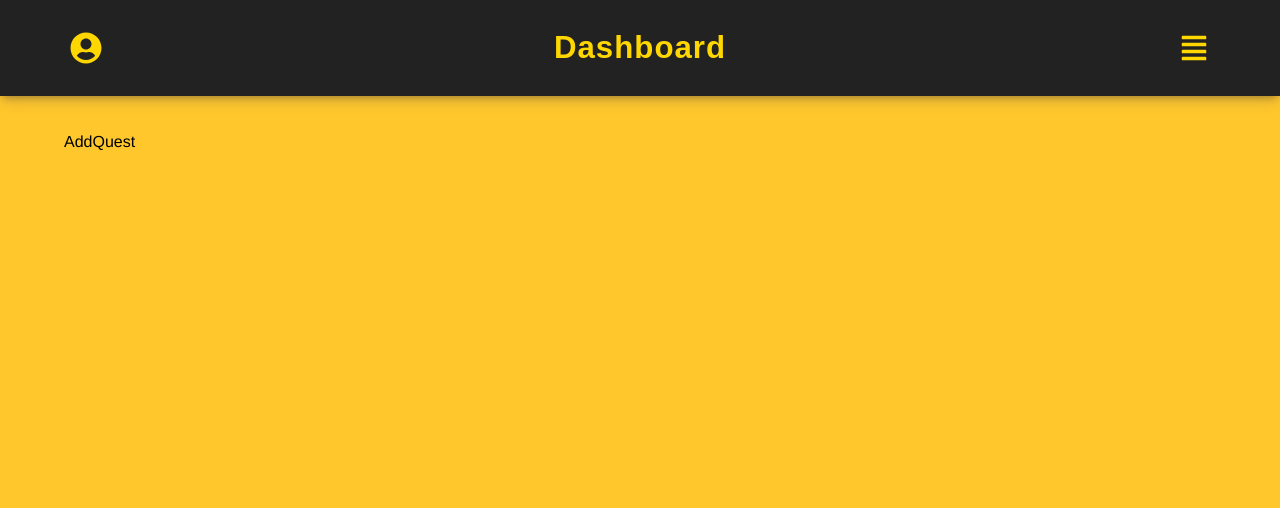
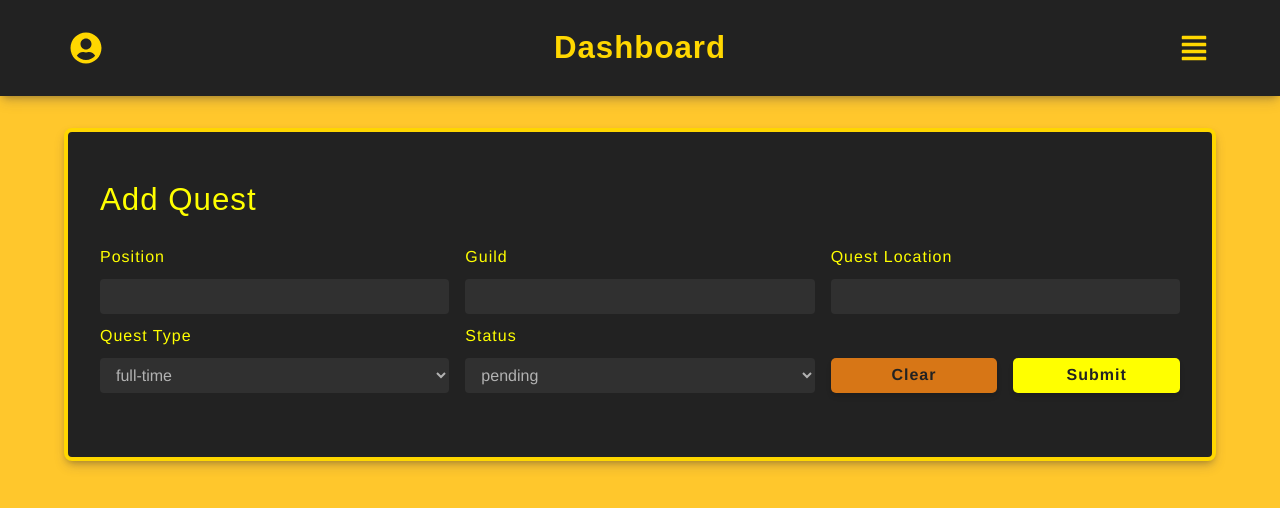
Before and after one commit to DrakonZZZ/Personer, a React (Vite) app: page /dashboard/add-quest in a window 1280 px wide. Shown: the top 508 px of the page. Built offline with nearby package versions, Linux system fonts and the light colour scheme; sample sign-in values are in the browser's storage.

Commit message:
quest page

```diff
--- /dev/null
+++ b/features/quests/questSlice.js
@@ -0,0 +1,28 @@
+import { createSlice, createAsyncThunk } from '@reduxjs/toolkit';
+import endPoint from '../../utils/axios';
+import { getDataFromSession } from '../../utils/session';
+
+const initialState = {
+  jobTypeOptions: ['internship', 'part-time', 'full-time', 'remote'],
+  statusOptions: ['interview', 'declined', 'pending'],
+  status: 'pending',
+  jobType: 'full-time',
+  position: '',
+  company: '',
+  jobLocation: '',
+  editJobId: '',
+  isEditing: false,
+  isLoading: false,
+};
+
+const questSlice = createSlice({
+  name: 'quest',
+  initialState,
+  handleChange: (state, { payload }) => {
+    const { name, value } = payload;
+    state[name] = value;
+  },
+});
+
+export const { handleChange } = questSlice.actions;
+export default questSlice.reducer;
--- /dev/null
+++ b/features/users/userAction.js
@@ -0,0 +1,37 @@
+import endPoint from '../../utils/axios';
+import { logout } from './userSlice';
+
+export const registerUserThunk = async (user, thunkPoint) => {
+  try {
+    const res = await endPoint.post('/auth/register', user);
+    console.log(res.data);
+    return res.data;
+  } catch (error) {
+    return thunkPoint.rejectWithValue(error.response.data.msg);
+  }
+};
+
+export const loginUserThunk = async (user, thunkPoint) => {
+  try {
+    const res = await endPoint.post('/auth/login', user);
+    return res.data;
+  } catch (error) {
+    return thunkPoint.rejectWithValue(error.response.data.msg);
+  }
+};
+
+export const updateUserThunk = async (user, thunkPoint) => {
+  try {
+    const res = await endPoint.patch('/auth/updateUser', user, {
+      headers: {
+        Authorization: `Bearer ${thunkPoint.getState().user.userInfo.token}`,
+      },
+    });
+    return res.data;
+  } catch (error) {
+    if (error.response.status == 401) {
+      thunkPoint.dispatch(logout());
+    }
+    return thunkPoint.rejectWithValue(error.response.data.msg);
+  }
+};
--- a/features/users/userSlice.js
+++ b/features/users/userSlice.js
@@ -1,11 +1,15 @@
 import { createSlice, createAsyncThunk } from '@reduxjs/toolkit';
-import endPoint from '../../utils/axios';
 import {
   getDataFromSession,
   addDataToSession,
   clearFromSession,
 } from '../../utils/session';
 import { toast } from 'react-toastify';
+import {
+  loginUserThunk,
+  registerUserThunk,
+  updateUserThunk,
+} from './userAction';
 
 const initialState = {
   isLoading: false,
@@ -16,41 +20,21 @@ const initialState = {
 export const registerUser = createAsyncThunk(
   'user/registerUser',
   async (user, thunkPoint) => {
-    try {
-      const res = await endPoint.post('/auth/register', user);
-      console.log(res.data);
-      return res.data;
-    } catch (error) {
-      return thunkPoint.rejectWithValue(error.response.data.msg);
-    }
+    return registerUserThunk(user, thunkPoint);
   }
 );
 
 export const loginUser = createAsyncThunk(
   'user/loginUser',
   async (user, thunkPoint) => {
-    try {
-      const res = await endPoint.post('/auth/login', user);
-      return res.data;
-    } catch (error) {
-      return thunkPoint.rejectWithValue(error.response.data.msg);
-    }
+    return loginUserThunk(user, thunkPoint);
   }
 );
 
 export const updateUser = createAsyncThunk(
   'user/updateUser',
   async (user, thunkPoint) => {
-    try {
-      const res = await endPoint.patch('/auth/updateUser', user, {
-        headers: {
-          Authorization: `Bearer ${thunkPoint.getState().user.userInfo.token}`,
-        },
-      });
-      return res.data;
-    } catch (error) {
-      return thunkPoint.rejectWithValue(error.response.data.msg);
-    }
+    return updateUserThunk(user, thunkPoint);
   }
 );
 
--- a/src/components/FormSec.jsx
+++ b/src/components/FormSec.jsx
@@ -1,5 +1,3 @@
-import React from 'react';
-
 const FormSec = ({ type, name, value, handleChange, lableText }) => {
   return (
     <div className="form-row">
--- /dev/null
+++ b/src/components/FormSelect.jsx
@@ -0,0 +1,26 @@
+const FormSelect = ({ labelText, name, value, options, inputHandler }) => {
+  return (
+    <div className="form-row">
+      <label htmlFor={name} className="form-label">
+        {labelText || name}
+      </label>
+      <select
+        id={name}
+        name={name}
+        value={value}
+        onChange={inputHandler}
+        className="form-select"
+      >
+        {options.map((item, idx) => {
+          return (
+            <option key={idx} value={item}>
+              {item}
+            </option>
+          );
+        })}
+      </select>
+    </div>
+  );
+};
+
+export default FormSelect;
--- a/src/index.css
+++ b/src/index.css
@@ -641,6 +641,10 @@ ul {
   height: 35px;
 }
 
+option:hover {
+  background-color: var(--primary-2);
+}
+
 input:-webkit-autofill,
 input:-webkit-autofill:focus {
   transition: background-color 600000s 0s, color 600000s 0s;
--- a/src/pages/dashboard/AddQuest.jsx
+++ b/src/pages/dashboard/AddQuest.jsx
@@ -1,7 +1,98 @@
-import React from 'react';
+import { FormSec } from '../../components';
+import { useSelector, useDispatch } from 'react-redux';
+import { styled } from 'styled-components';
+import { StyledInterface } from './Profile';
+import { toast } from 'react-toastify';
+import FormSelect from '../../components/FormSelect';
+import { handleChange } from '../../../features/quests/questSlice';
 
 const AddQuest = () => {
-  return <div>AddQuest</div>;
+  const {
+    position,
+    company,
+    jobLocation,
+    jobType,
+    status,
+    jobTypeOptions,
+    statusOptions,
+    editJobId,
+    isEditing,
+    isLoading,
+  } = useSelector((store) => store.quest);
+
+  const dispatch = useDispatch();
+
+  const submitHandler = (e) => {
+    e.preventDefault();
+
+    if (!location || !position || !company) {
+      toast('Please fill out all the fields');
+      return;
+    }
+  };
+  const inputHandler = (e) => {
+    console.log(e.target.name, e.target.value);
+    dispatch(handleChange(e.target.name, e.target.value));
+  };
+
+  return (
+    <StyledInterface>
+      <form className="form" onSubmit={submitHandler}>
+        <h3>{isEditing ? 'Edit Quest' : 'Add Quest'}</h3>
+        <div className="form-center">
+          <FormSec
+            type="text"
+            name="position"
+            value={position}
+            handleChange={inputHandler}
+          />
+          <FormSec
+            type="text"
+            lableText="Guild"
+            name="company"
+            value={company}
+            handleChange={inputHandler}
+          />
+          <FormSec
+            type="text"
+            lableText="Quest location"
+            name="jobLocation"
+            value={jobLocation}
+            handleChange={inputHandler}
+          />{' '}
+          <FormSelect
+            name="jobType"
+            labelText="Quest Type"
+            value={jobType}
+            inputHandler={inputHandler}
+            options={jobTypeOptions}
+          />
+          <FormSelect
+            name="status"
+            value={status}
+            inputHandler={inputHandler}
+            options={statusOptions}
+          />
+          <div className="btn-container" style={{ marginTop: '1.3rem' }}>
+            <button
+              type="button"
+              className="btn btn-block clear-btn"
+              onClick={() => console.log('clear')}
+            >
+              Clear
+            </button>
+            <button
+              type="submit"
+              className="btn btn-block submit-btn"
+              disabled={isLoading}
+            >
+              Submit
+            </button>
+          </div>
+        </div>
+      </form>
+    </StyledInterface>
+  );
 };
 
 export default AddQuest;
--- a/src/pages/dashboard/Profile.jsx
+++ b/src/pages/dashboard/Profile.jsx
@@ -11,6 +11,7 @@ export const StyledInterface = styled.main`
   padding: 3rem 2rem 4rem;
   box-shadow: rgba(50, 50, 93, 0.25) 0px 6px 12px -2px,
     rgba(0, 0, 0, 0.3) 0px 3px 7px -3px;
+
   h3 {
     margin-top: 0;
   }
@@ -45,11 +46,12 @@ export const StyledInterface = styled.main`
     }
   }
   .clear-btn {
-    background: var(--grey-500);
+    background: var(--primary-7);
   }
   .clear-btn:hover {
-    background: var(--black);
+    background: var(--primary-6);
   }
+
   @media (min-width: 992px) {
     border-radius: 8px;
     .form-center {
--- a/src/store.js
+++ b/src/store.js
@@ -1,8 +1,10 @@
 import { configureStore } from '@reduxjs/toolkit';
 import userSlice from '../features/users/userSlice';
+import questSlice from '../features/quests/questSlice';
 
 export const store = configureStore({
   reducer: {
     user: userSlice,
+    quest: questSlice,
   },
 });
```
